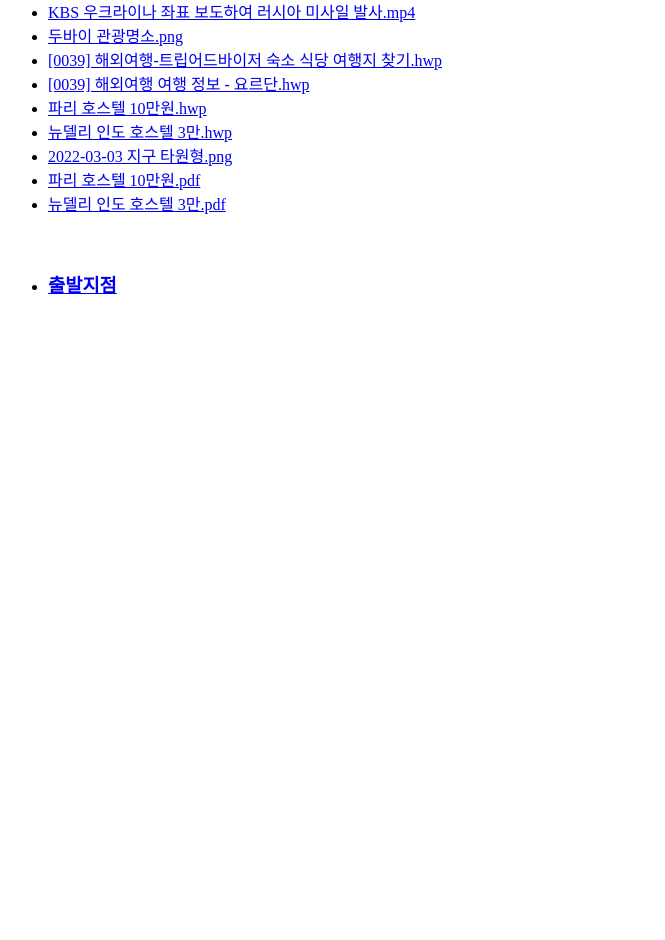
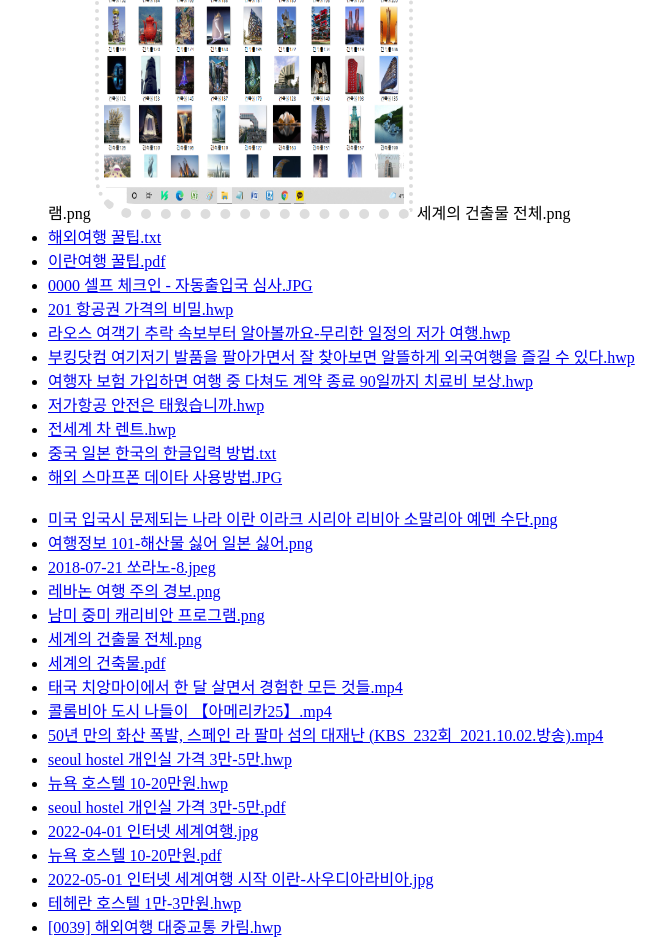
Before and after one commit to ahnssi9web/GOtravel11, a plain HTML site: page 000menu.html in a window 1280 px wide. Shown: the part 2137-3077 px from the top of the page, without its empty margins (0-665 px from the left). Before the commit the page ends 2452 px from the top, so only its background shows below. Drawn offline with Linux system fonts and the light colour scheme.

Commit message:
Update 000menu.html

```diff
--- a/000menu.html
+++ b/000menu.html
@@ -30,7 +30,12 @@
 <img src="https://ahnssi9web.github.io/GOtravel11/무비자 입국 가능한 나라.png"  alt="error"> 무비자 입국 가능한 나라.png </img>
 <img src="https://ahnssi9web.github.io/GOtravel11/두바이 관광명소.png"  alt="error"> 두바이 관광명소.png </img>
 <br>
-
+<img src="https://ahnssi9web.github.io/GOtravel11/미국 입국시 문제되는 나라 이란 이라크 시리아 리비아 소말리아 예멘 수단.png"  alt="error"> 미국 입국시 문제되는 나라 이란 이라크 시리아 리비아 소말리아 예멘 수단.png </img>
+<img src="https://ahnssi9web.github.io/GOtravel11/여행정보 101-해산물 싫어 일본 싫어.png"  alt="error"> 여행정보 101-해산물 싫어 일본 싫어.png </img>
+<img src="https://ahnssi9web.github.io/GOtravel11/레바논 여행 주의 경보.png"  alt="error"> 레바논 여행 주의 경보.png </img>
+<img src="https://ahnssi9web.github.io/GOtravel11/남미 중미 캐리비안 프로그램.png"  alt="error"> 남미 중미 캐리비안 프로그램.png </img>
+<img src="https://ahnssi9web.github.io/GOtravel11/세계의 건출물 전체.png"  alt="error"> 세계의 건출물 전체.png </img>
+<br>
 
 <li><a href="https://ahnssi9web.github.io/GOtravel11/해외여행 꿀팁.txt" width:500px; height:300px;   target="idx-contents"> 해외여행 꿀팁.txt </a></li>
 <li><a href="https://ahnssi9web.github.io/GOtravel11/이란여행 꿀팁.pdf" width:500px; height:300px;   target="idx-contents"> 이란여행 꿀팁.pdf </a></li>
@@ -44,6 +49,17 @@
 <li><a href="https://ahnssi9web.github.io/GOtravel11/전세계 차 렌트.hwp" width:500px; height:300px;   target="idx-contents"> 전세계 차 렌트.hwp </a></li>
 <li><a href="https://ahnssi9web.github.io/GOtravel11/중국 일본 한국의 한글입력 방법.txt" width:500px; height:300px;   target="idx-contents"> 중국 일본 한국의 한글입력 방법.txt </a></li>
 <li><a href="https://ahnssi9web.github.io/GOtravel11/해외 스마프폰 데이타 사용방법.JPG" width:500px; height:300px;   target="idx-contents"> 해외 스마프폰 데이타 사용방법.JPG </a></li>
+<br>
+<li><a href="https://ahnssi9web.github.io/GOtravel11/미국 입국시 문제되는 나라 이란 이라크 시리아 리비아 소말리아 예멘 수단.png" width:500px; height:300px;   target="idx-contents"> 미국 입국시 문제되는 나라 이란 이라크 시리아 리비아 소말리아 예멘 수단.png </a></li>
+<li><a href="https://ahnssi9web.github.io/GOtravel11/여행정보 101-해산물 싫어 일본 싫어.png" width:500px; height:300px;   target="idx-contents"> 여행정보 101-해산물 싫어 일본 싫어.png </a></li>
+<li><a href="https://ahnssi9web.github.io/GOtravel11/2018-07-21 쏘라노-8.jpeg" width:500px; height:300px;   target="idx-contents"> 2018-07-21 쏘라노-8.jpeg </a></li>
+<li><a href="https://ahnssi9web.github.io/GOtravel11/레바논 여행 주의 경보.png" width:500px; height:300px;   target="idx-contents"> 레바논 여행 주의 경보.png </a></li>
+<li><a href="https://ahnssi9web.github.io/GOtravel11/남미 중미 캐리비안 프로그램.png" width:500px; height:300px;   target="idx-contents"> 남미 중미 캐리비안 프로그램.png </a></li>
+<li><a href="https://ahnssi9web.github.io/GOtravel11/세계의 건출물 전체.png" width:500px; height:300px;   target="idx-contents"> 세계의 건출물 전체.png </a></li>
+<li><a href="https://ahnssi9web.github.io/GOtravel11/세계의 건축물.pdf" width:500px; height:300px;   target="idx-contents"> 세계의 건축물.pdf </a></li>
+<li><a href="https://ahnssi9web.github.io/GOtravel11/태국 치앙마이에서 한 달 살면서 경험한 모든 것들.mp4" width:500px; height:300px;   target="idx-contents"> 태국 치앙마이에서 한 달 살면서 경험한 모든 것들.mp4 </a></li>
+<li><a href="https://ahnssi9web.github.io/GOtravel11/콜롬비아 도시 나들이 【아메리카25】.mp4" width:500px; height:300px;   target="idx-contents"> 콜롬비아 도시 나들이 【아메리카25】.mp4 </a></li>
+<li><a href="https://ahnssi9web.github.io/GOtravel11/50년 만의 화산 폭발, 스페인 라 팔마 섬의 대재난 (KBS_232회_2021.10.02.방송).mp4" width:500px; height:300px;   target="idx-contents"> 50년 만의 화산 폭발, 스페인 라 팔마 섬의 대재난 (KBS_232회_2021.10.02.방송).mp4 </a></li>
 
 <li><a href="https://ahnssi9web.github.io/GOtravel11/seoul hostel 개인실 가격 3만-5만.hwp" width:500px; height:300px;   target="idx-contents"> seoul hostel 개인실 가격 3만-5만.hwp </a></li>
 <li><a href="https://ahnssi9web.github.io/GOtravel11/뉴욕 호스텔 10-20만원.hwp" width:500px; height:300px;   target="idx-contents"> 뉴욕 호스텔 10-20만원.hwp </a></li>
```
